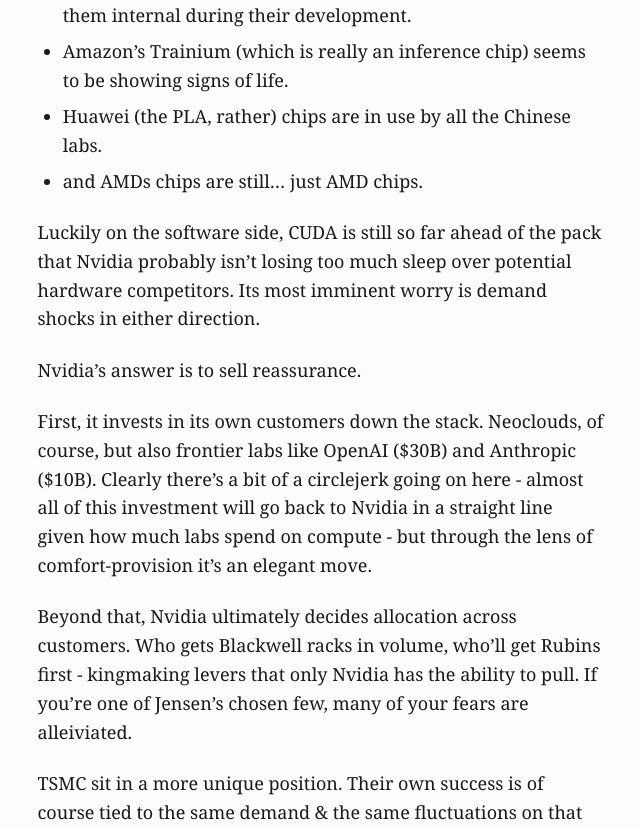
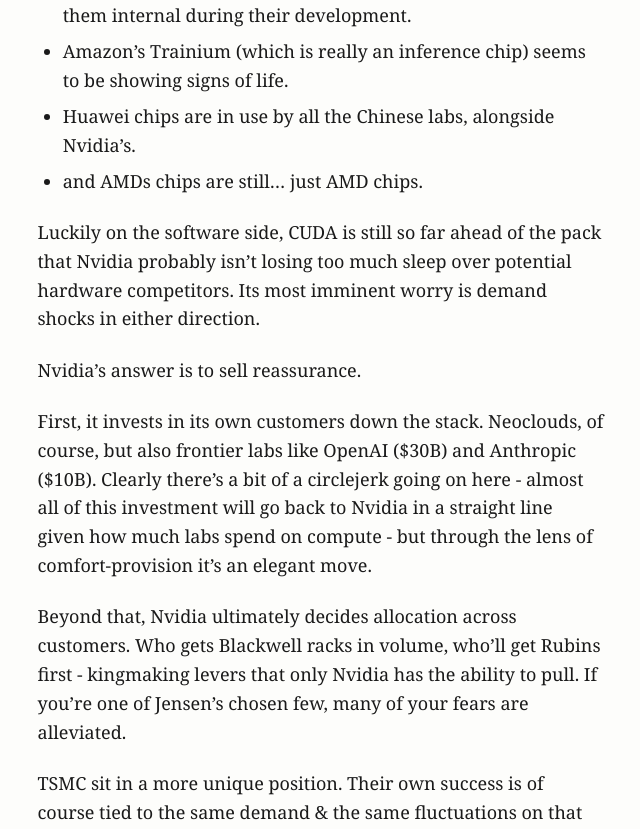
Before and after one commit to nat-echlin/nat-echlin.github.io, a Jekyll site: the page built from docs/six.md, in a window 1280 px wide and 1400 px high, scrolled down 2543 px. Shown: the part 156-985 px from the top of the window, without its empty margins (319-959 px from the left). Built offline with Jekyll 4.4.1, drawn with Linux system fonts in a browser that asks for light colours; some of the changed text lies outside the part shown.

Commit message:
Typo fixes in six

```diff
--- a/docs/six.md
+++ b/docs/six.md
@@ -35,7 +35,7 @@ Nvidia has the same fear as everyone else; it has to commit to buying TSMC's waf
 
 - Google is now pushing TPUs commercially, having mostly kept them internal during their development.
 - Amazon's Trainium (which is really an inference chip) seems to be showing signs of life.
-- Huawei (the PLA, rather) chips are in use by all the Chinese labs.
+- Huawei chips are in use by all the Chinese labs, alongside Nvidia's.
 - and AMDs chips are still... just AMD chips.
 
 Luckily on the software side, CUDA is still so far ahead of the pack that Nvidia probably isn't losing too much sleep over potential hardware competitors. Its most imminent worry is demand shocks in either direction.
@@ -44,7 +44,7 @@ Nvidia's answer is to sell reassurance.
 
 First, it invests in its own customers down the stack. Neoclouds, of course, but also frontier labs like OpenAI ($30B) and Anthropic ($10B). Clearly there's a bit of a circlejerk going on here - almost all of this investment will go back to Nvidia in a straight line given how much labs spend on compute - but through the lens of comfort-provision it's an elegant move.
 
-Beyond that, Nvidia ultimately decides allocation across customers. Who gets Blackwell racks in volume, who'll get Rubins first - kingmaking levers that only Nvidia has the ability to pull. If you're one of Jensen's chosen few, many of your fears are alleiviated.
+Beyond that, Nvidia ultimately decides allocation across customers. Who gets Blackwell racks in volume, who'll get Rubins first - kingmaking levers that only Nvidia has the ability to pull. If you're one of Jensen's chosen few, many of your fears are alleviated.
 
 TSMC sit in a more unique position. Their own success is of course tied to the same demand & the same fluctuations on that demand, but their commanding seat allows them to demand huge prepayment before even starting construction. While they're still playing it fairly safe (~30% CapEx increase YoY), they're not ramping up as much as we'd like.
 
```
Also changed, not shown: other parts of docs/six.md (+1 -1 lines).
